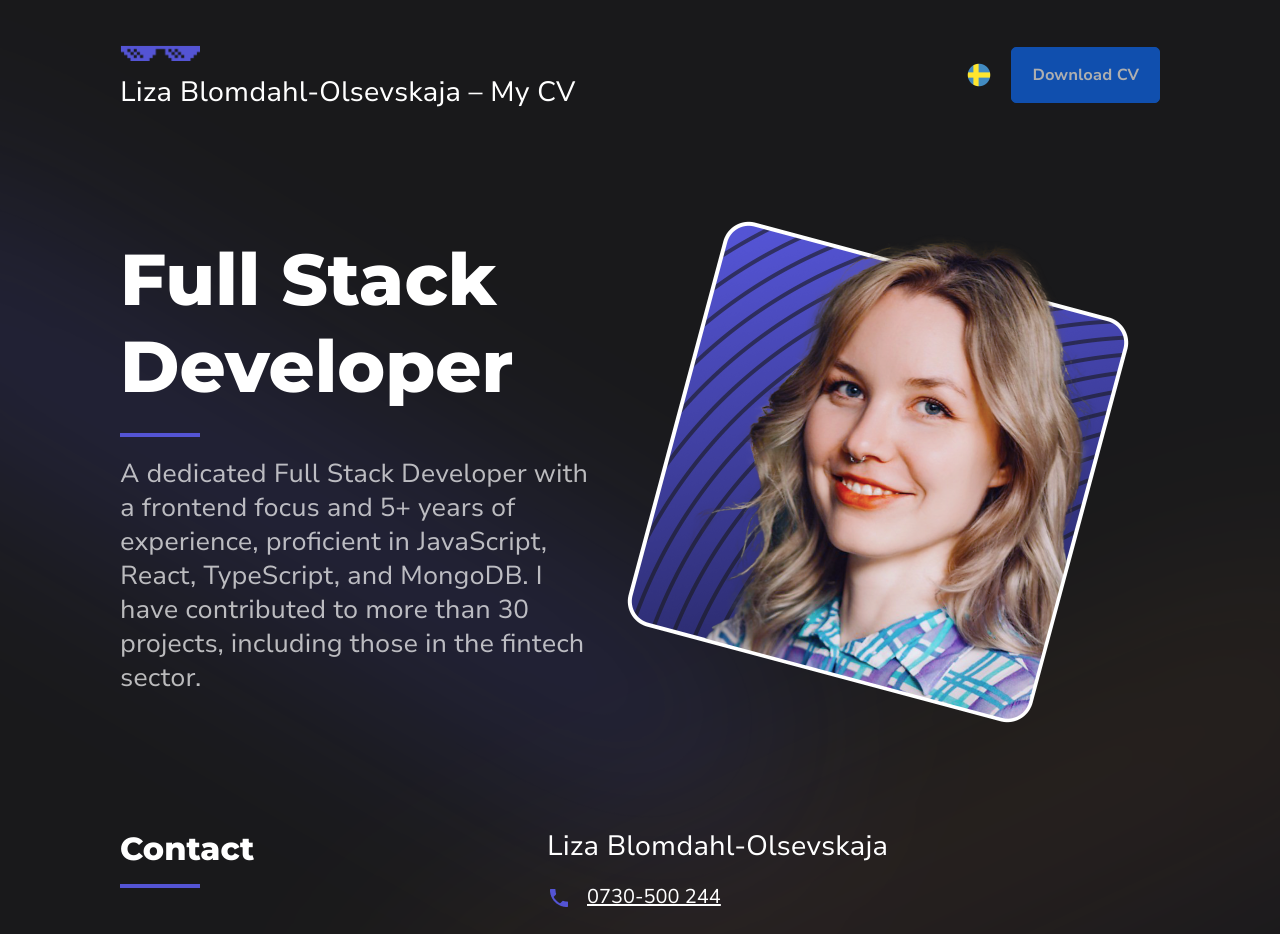
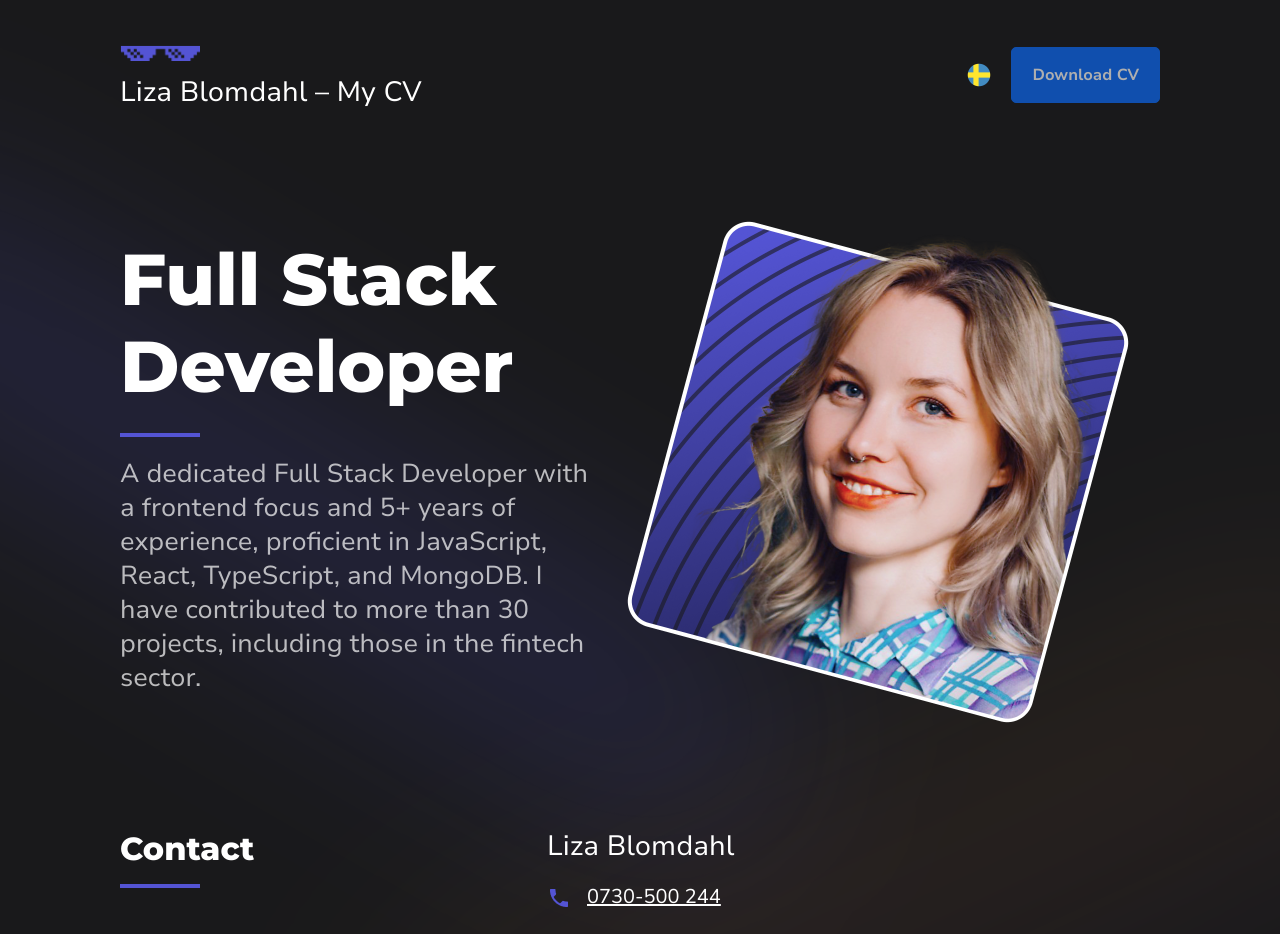
Before and after one commit to okaziya/cv, a Next.js app: page /cv/en in a window 1280 px wide. Shown: the top 934 px of the page. Built offline with nearby package versions, Linux system fonts and the light colour scheme.

Commit message:
Time to drop the "Olsevskaja"?
Within less than a month, the formal name changes should be in place everywhere in Sweden. Maybe it's good time to align on "Liza Blomdahl"? If questioned, about it, answering "it will be correct in official records in a few weeks" should do. :)

```diff
--- a/config.ts
+++ b/config.ts
@@ -1,5 +1,5 @@
 export const CONTACT_INFO = {
-  name: "Liza Blomdahl-Olsevskaja",
+  name: "Liza Blomdahl",
   email: "liza.blomdahl@gmail.com",
   phone: "0730-500 244",
   linkedin: "https://www.linkedin.com/in/liza-blomdahl/",
@@ -7,6 +7,6 @@ export const CONTACT_INFO = {
 };
 
 export const SITE_INFO = {
-  title: "CV | Liza Blomdahl-Olsevskaja - Full Stack Developer",
-  description: "Professional CV of Liza Blomdahl-Olsevskaja – a skilled Full Stack Developer.",
+  title: "CV | Liza Blomdahl - Full Stack Developer",
+  description: "Professional CV of Liza Blomdahl – a skilled Full Stack Developer.",
 };
--- a/locales/en.ts
+++ b/locales/en.ts
@@ -1,5 +1,5 @@
 const en = {
-  name: "Liza Blomdahl-Olsevskaja – My CV",
+  name: "Liza Blomdahl – My CV",
   codeLanguages: "Code Languages",
   downloadCv: "Download CV",
   showDetails: "Show details",
--- a/locales/sv.ts
+++ b/locales/sv.ts
@@ -1,5 +1,5 @@
 const sv = {
-  name: "Liza Blomdahl-Olsevskaja – Mitt CV",
+  name: "Liza Blomdahl – Mitt CV",
   skills: "Färdigheter",
   codeLanguages: "Programmeringsspråk",
   downloadCv: "Ladda ner CV",
```
